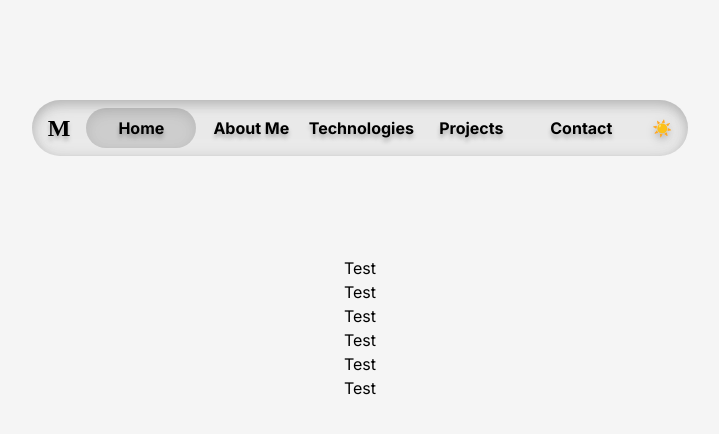
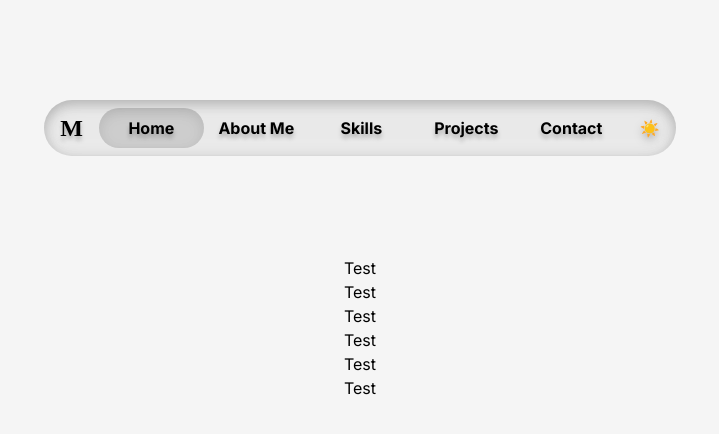
Before and after one commit to zRealReax/Personal-Website, a Next.js app in the folder frontend/: page / in a window 1280 px wide. Shown: the top 434 px of the page, without its empty margins (280-999 px from the left). Built offline with nearby package versions, Linux system fonts and the light colour scheme.

Commit message:
Changed Width of Navbar

```diff
--- a/frontend/src/app/Navbar.css
+++ b/frontend/src/app/Navbar.css
@@ -13,7 +13,7 @@
 
 .navigation-items {
   display: flex;
-  width: 550px;
+  width: 525px;
   position: relative;
   align-items: center;
   min-height: 2.5rem;
--- a/frontend/src/app/Navbar.tsx
+++ b/frontend/src/app/Navbar.tsx
@@ -21,14 +21,9 @@ export default function Navbar() {
           About Me
         </label>
 
-        <input
-          type="radio"
-          id="Technologies"
-          name="color"
-          value="Technologies"
-        />
-        <label className="text" htmlFor="Technologies">
-          Technologies
+        <input type="radio" id="Skills" name="color" value="Skills" />
+        <label className="text" htmlFor="Skills">
+          Skills
         </label>
 
         <input type="radio" id="Projects" name="color" value="Projects" />
```
